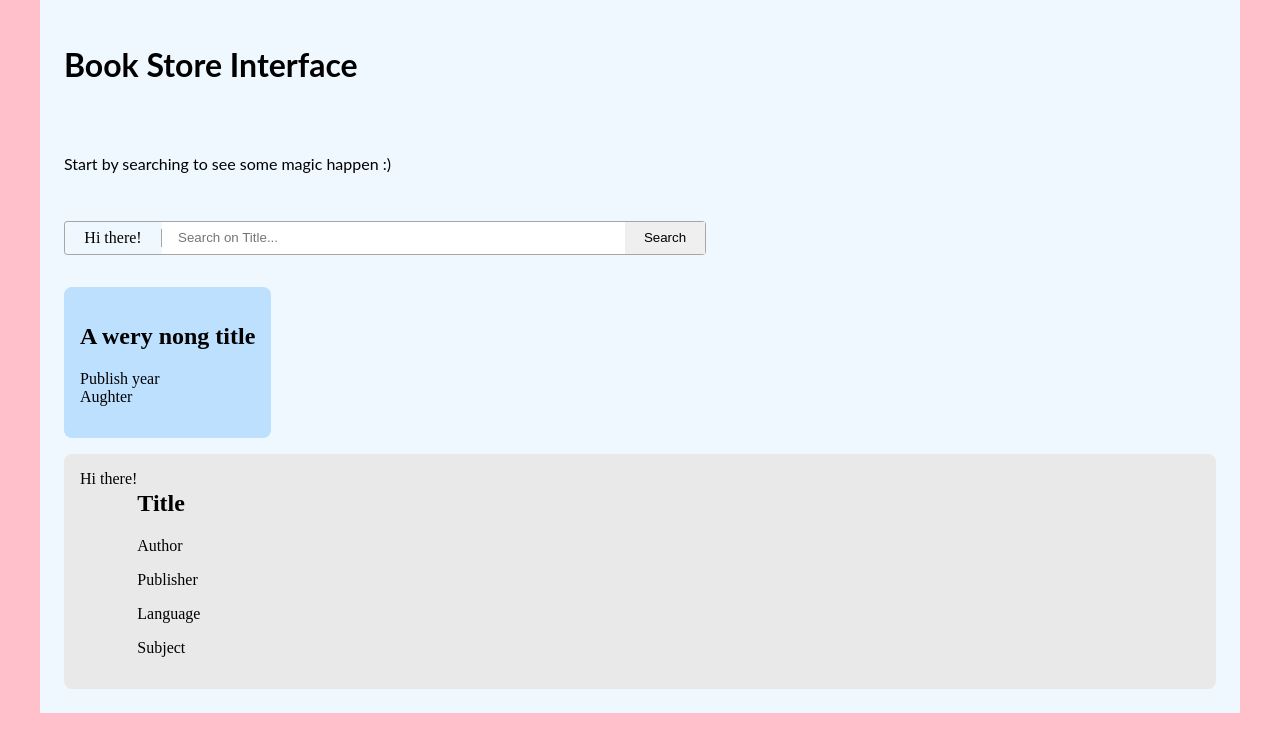
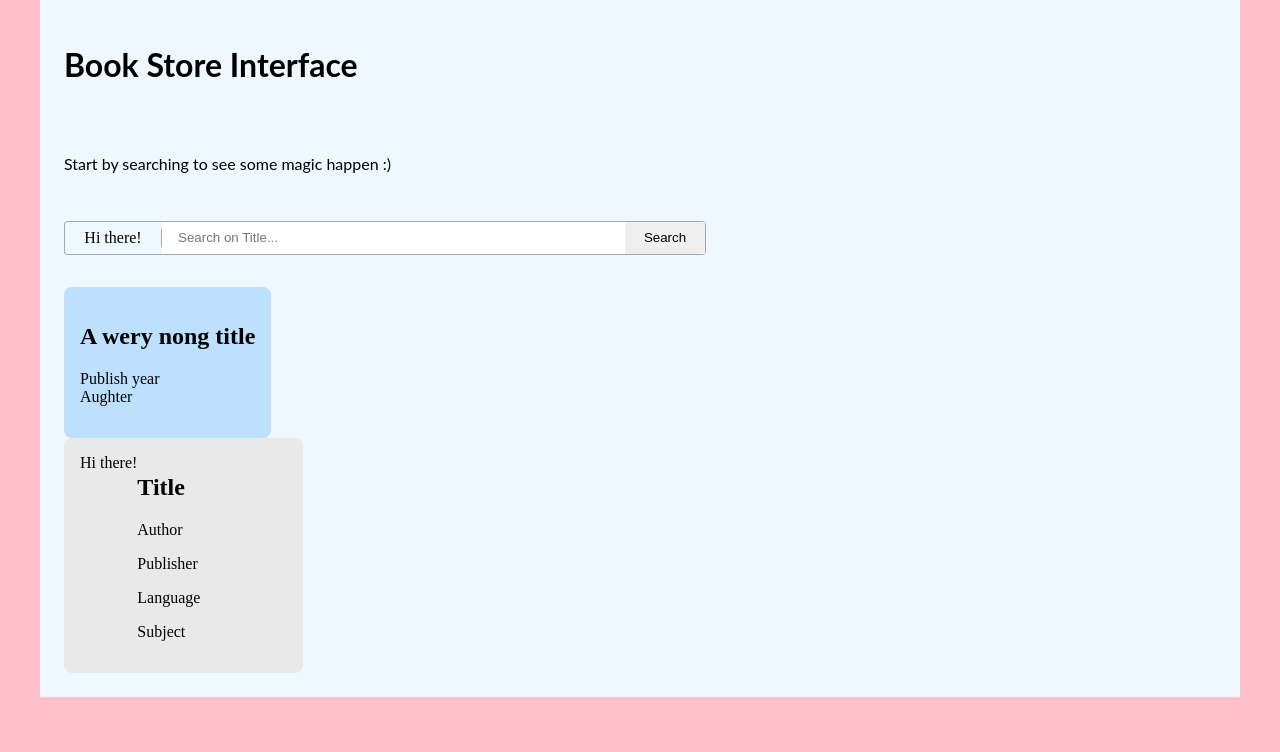
Before and after one commit to Nathalie-Almstrom/BookCatalogue_interface_dynweb_s196023, a React (Create React App) app: page / in a window 1280 px wide. Shown: the top 752 px of the page. Built offline with nearby package versions, Linux system fonts and the light colour scheme.

Commit message:
2 files modified

```diff
--- a/komponents/ResultTable.jsx
+++ b/komponents/ResultTable.jsx
@@ -0,0 +1,12 @@
+import React, { useState } from 'react';
+import ResultCard from '../komponents/ResultCard.jsx'
+
+const ResultTable = () => {
+  return (
+    <div>
+      <ResultCard/>
+    </div>
+  )
+}
+
+export default ResultTable;
--- a/komponents/SearchBar.jsx
+++ b/komponents/SearchBar.jsx
@@ -1,7 +1,6 @@
 import React, { useState } from 'react';
 import SubjectSelection from '../komponents/SubjectSelection.jsx';
-import ResultCard from '../komponents/ResultCard.jsx';
-import fetchData from './utils/fetchData.js';
+import ResultTable from '../komponents/ResultTable.jsx';
 
 const SearchBar = () => {
   const [input, setInput] = useState(''); // used to pick up text in searchBar
@@ -46,7 +45,7 @@ const SearchBar = () => {
         </button>
       </div>
       <div className="card-container">
-        <ResultCard />
+        <ResultTable props={books} />
       </div>
     </>
   );
```
